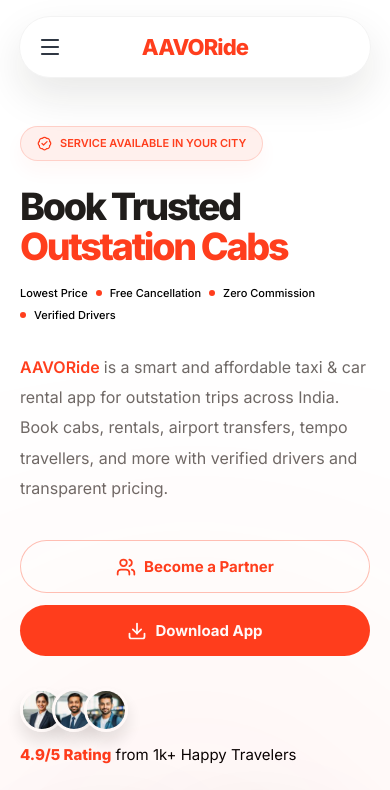
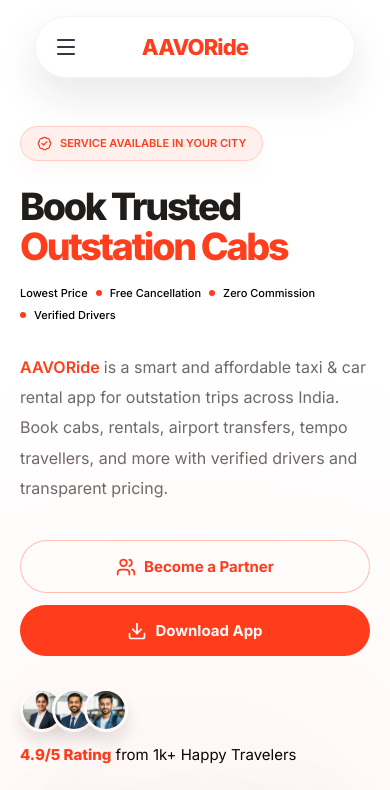
Before and after one commit to aleefa/aavo_website, a Next.js app: page / in a window 390 px wide. Shown: the top 790 px of the page. Built offline with nearby package versions, Linux system fonts and the light colour scheme.

Commit message:
padding added

```diff
--- a/components/landing/mobile-header-nav.tsx
+++ b/components/landing/mobile-header-nav.tsx
@@ -21,7 +21,7 @@
   const [isOpen, setIsOpen] = useState(false);
 
   return (
-    <div className="mx-auto w-full max-w-[380px] md:hidden">
+    <div className="mx-auto w-full max-w-[380px] px-4 md:hidden">
       <div className="mx-auto w-[calc(100%-28px)] rounded-full border border-[#f3f3f3] bg-white p-2 shadow-[0_18px_42px_rgba(31,27,24,0.1)]">
         <div className="grid grid-cols-[44px_1fr_44px] items-center">
           <button
@@ -50,7 +50,7 @@
             : "pointer-events-none mt-0 max-h-0 -translate-y-2 border-transparent opacity-0 shadow-none",
         )}
       >
-        <div className={cn("px-8 pb-6 pt-7 transition-all duration-300", isOpen ? "max-h-[420px]" : "max-h-0 p-0")}>
+        <div className={cn("px-6 pb-6 pt-7 transition-all duration-300", isOpen ? "max-h-[420px]" : "max-h-0 p-0")}>
           <div className="flex flex-col items-center gap-6 text-center">
             {items.map((item) => (
               <Link
```
